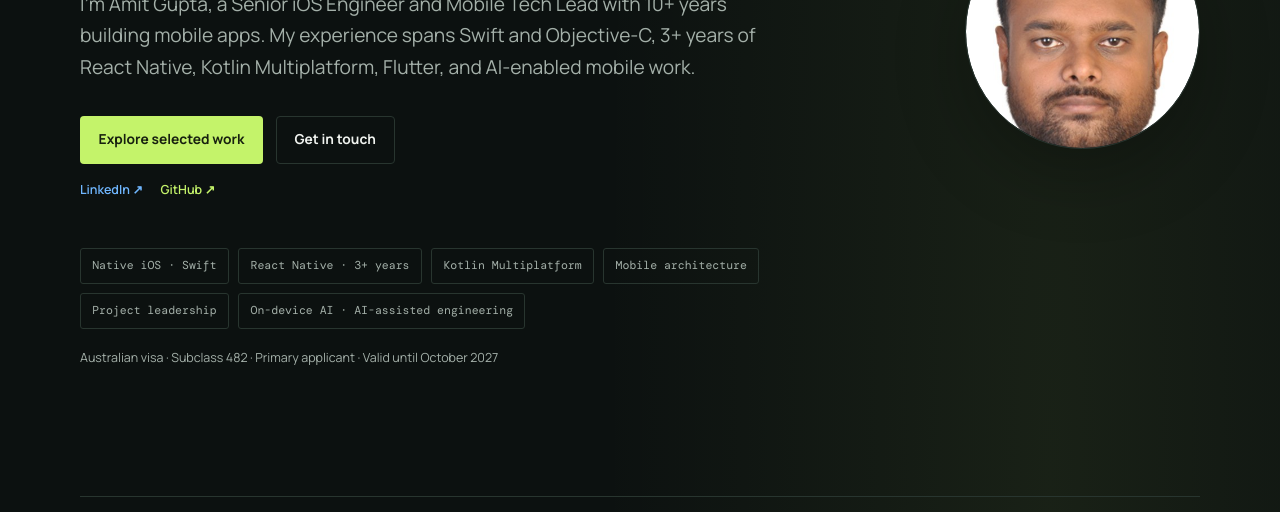
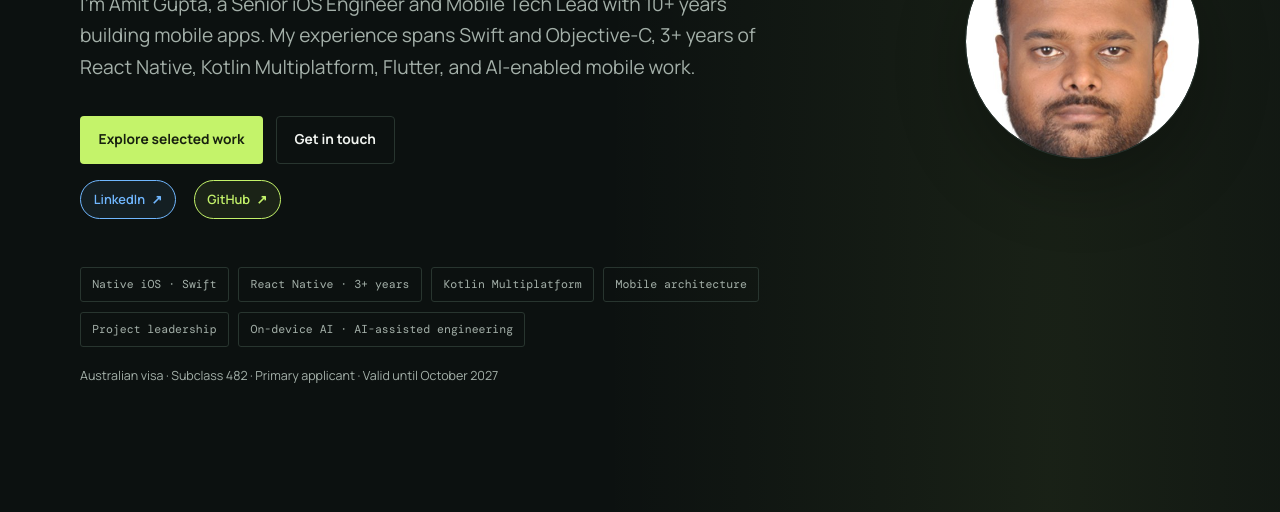
Before and after one commit to amitiosdev670/Portfolio, a plain HTML site: page index.html in a window 1280 px wide. Shown: the part 588-1100 px from the top of the page. Drawn offline with nearby package versions, Linux system fonts and the light colour scheme.

Commit message:
Improve social profile link visibility
Co-authored-by: Copilot <223556219+Copilot@users.noreply.github.com>

```diff
--- a/index.html
+++ b/index.html
@@ -8,7 +8,7 @@
       content="Amit Gupta is a Senior iOS Engineer and Mobile Tech Lead with 10+ years in mobile engineering, Swift, Objective-C, React Native, Kotlin Multiplatform, and AI."
     >
     <title>Amit Gupta — Senior iOS Engineer &amp; Mobile Tech Lead</title>
-    <link rel="stylesheet" href="styles.css">
+    <link rel="stylesheet" href="styles.css?v=2">
   </head>
   <body>
     <a class="skip-link" href="#main">Skip to content</a>
--- a/styles.css
+++ b/styles.css
@@ -215,22 +215,30 @@ nav a:hover,
 }
 
 .hero-social-links a {
-  font-size: 0.78rem;
+  display: inline-flex;
+  align-items: center;
+  gap: 0.4rem;
+  padding: 0.5rem 0.8rem;
+  border: 1px solid currentColor;
+  border-radius: 999px;
+  font-size: 0.8rem;
   font-weight: 600;
   text-decoration: none;
+  transition: transform 160ms ease, background 160ms ease;
 }
 
 .hero-social-linkedin {
   color: #70b7ff;
+  background: rgb(112 183 255 / 8%);
 }
 
 .hero-social-github {
   color: var(--accent);
+  background: rgb(196 243 106 / 8%);
 }
 
 .hero-social-links a:hover {
-  text-decoration: underline;
-  text-underline-offset: 3px;
+  transform: translateY(-2px);
 }
 
 .hero-tags {
```
